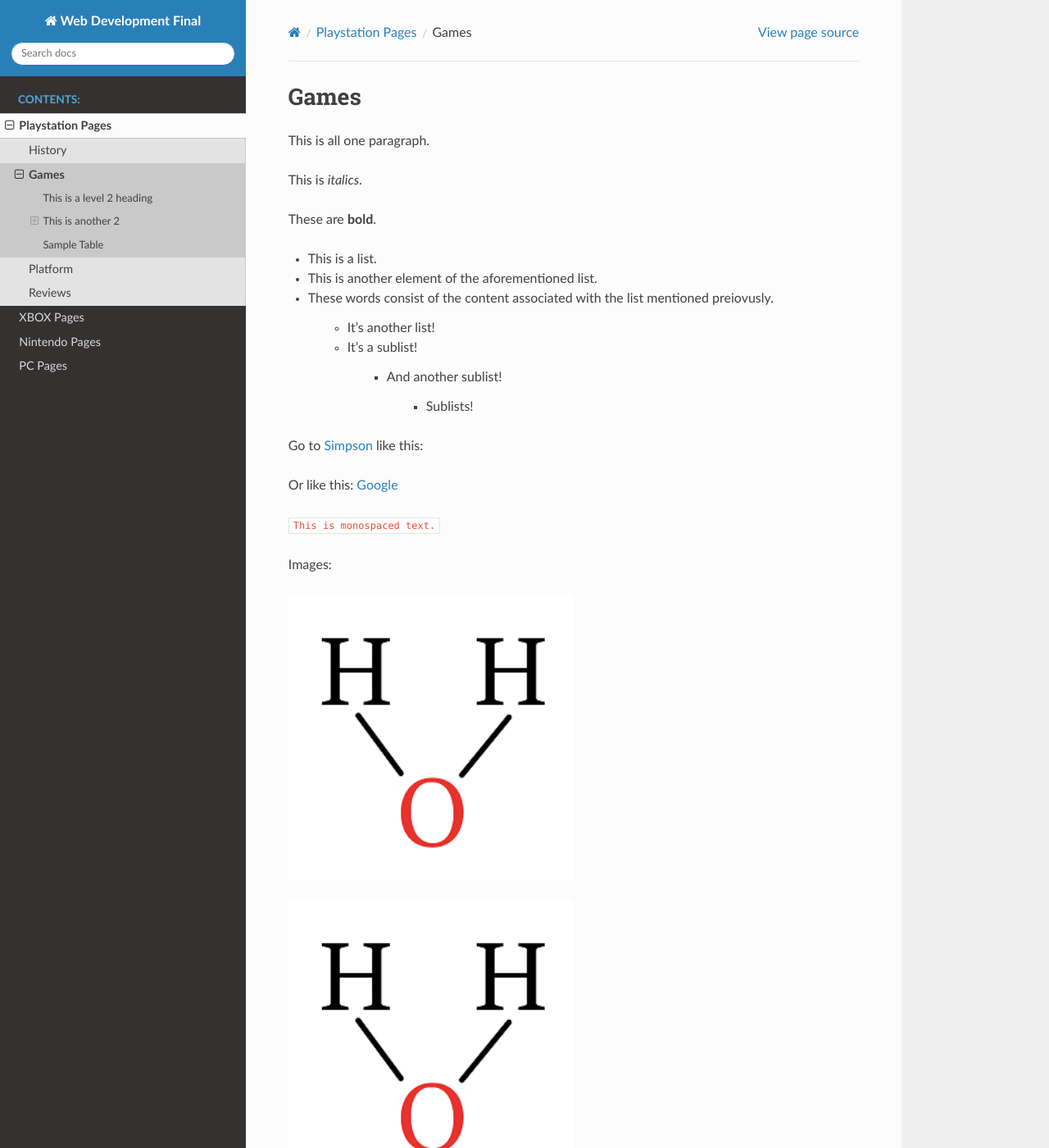
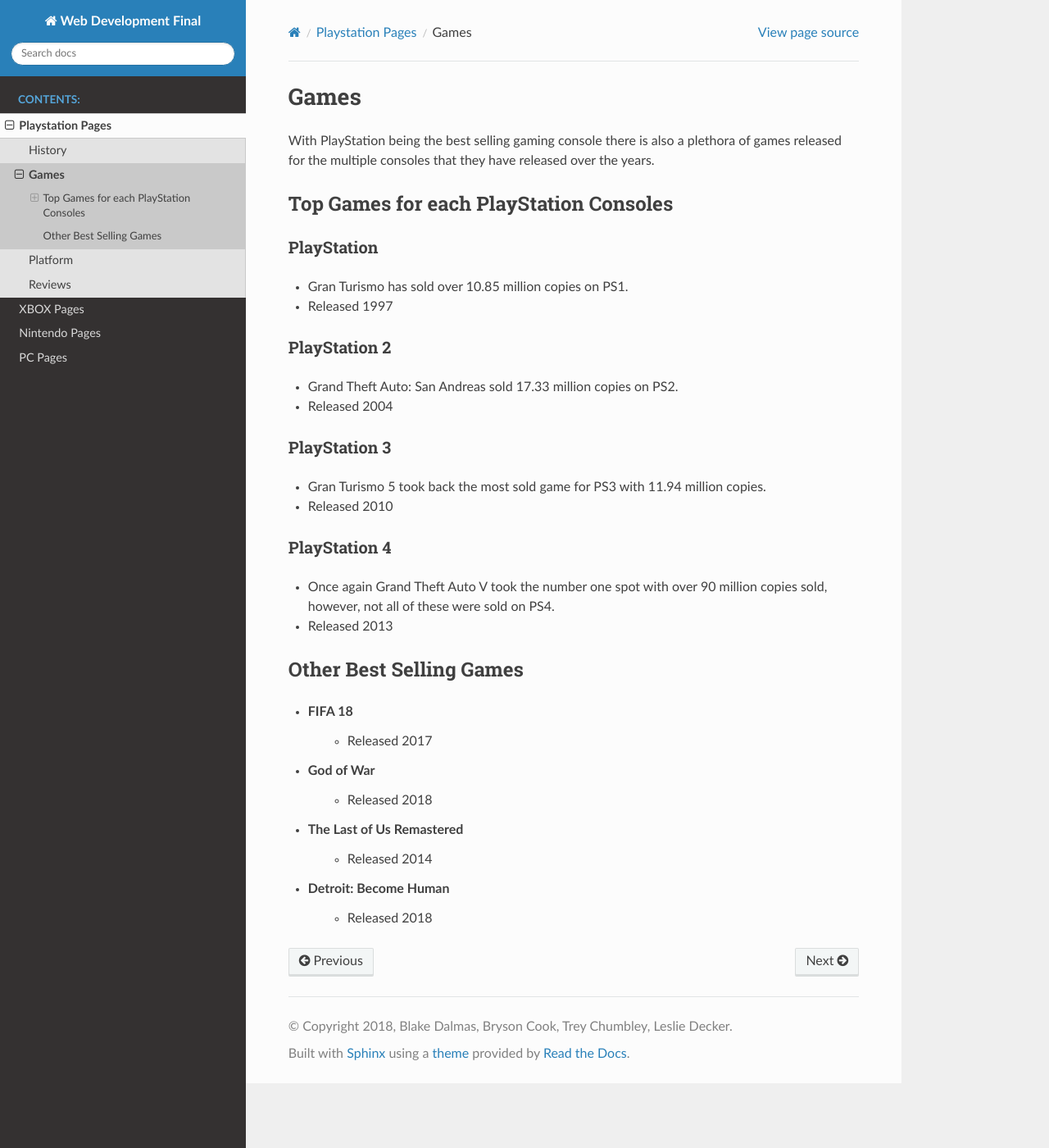
Before and after one commit to BlakeDalmas/webdev_final, a Sphinx documentation site: the page built from source/ps/ps_pages/games.rst, in a window 1280 px wide and 1400 px high. Shown: the whole window at 82% size. Built offline with Sphinx 7.4.7 and the Read the Docs theme 2.0.0, drawn with Linux system fonts in a browser that asks for light colours; some of the changed text lies outside the part shown.

Commit message:
Worked on games page for ps

```diff
--- a/source/ps/ps_pages/games.rst
+++ b/source/ps/ps_pages/games.rst
@@ -1,81 +1,46 @@
 Games
 =====
 
-This
-is
-all
-one
-paragraph.
+With PlayStation being the best selling gaming console there is also a plethora
+of games released for the multiple consoles that they have released over the years.
 
-This is *italics*.
+Top Games for each PlayStation Consoles
+---------------------------------------
 
-These are **bold**.
+PlayStation
+~~~~~~~~~~~
 
-* This is a list.
-* This is another element of the aforementioned list.
-* These words consist of the content associated with the list mentioned preiovusly.
+* Gran Turismo has sold over 10.85 million copies on PS1.
+* Released 1997
 
-	* It's another list!
-	* It's a sublist!
+PlayStation 2
+~~~~~~~~~~~~~
 
-		* And another sublist!
+* Grand Theft Auto: San Andreas sold 17.33 million copies on PS2.
+* Released 2004
 
-			* Sublists!
+PlayStation 3
+~~~~~~~~~~~~~
 
-Go to `Simpson`_ like this:
+* Gran Turismo 5 took back the most sold game for PS3 with 11.94 million copies.
+* Released 2010
 
-.. _Simpson: http://simpson.edu
+PlayStation 4
+~~~~~~~~~~~~~
 
-Or like this: `Google <https://www.google.com>`_
+* Once again Grand Theft Auto V took the number one spot with over 90 million copies
+  sold, however, not all of these were sold on PS4.
+* Released 2013
 
-``This is monospaced text.``
 
-Images:
+Other Best Selling Games
+------------------------
 
-.. image:: example.png
-   :width: 50%
-
-.. figure:: example.png
-   :width: 50%
-
-   This caption on picture needs to be indented by 3 spaces and have a blank line above it.
-
-This is a level 2 heading
--------------------------
-
-Another heading
-
-This is another 2
------------------
-
-blah
-
-Level 3
-~~~~~~~
-
-.. code-block:: python
-	:linenos:
-	:caption: Sample Code
-
-	# Sample Code
-	for i in range(1, 5):
-		print(i)
-
-.. code-block:: java
-	:linenos:
-	:caption: Sample Java
-
-	public static void main(String args[]) {
-		System.out.println("hi");
-	}
-
-Sample Table
-------------
-
-========= =================
-Fruit     Review
-========= =================
-Apple     3 stars
-Grapes    3 stars
-Pears     5 stars
-========= =================
+* FIFA 18
+   * Released 2017
+* God of War
+   * Released 2018
+* The Last of Us Remastered
+   * Released 2014
+* Detroit: Become Human
+   * Released 2018
```
Also changed, not shown: source/ps/ps_pages/platform.rst (+17 -73 lines), source/ps/ps_pages/ps_hq.jpg (added).
